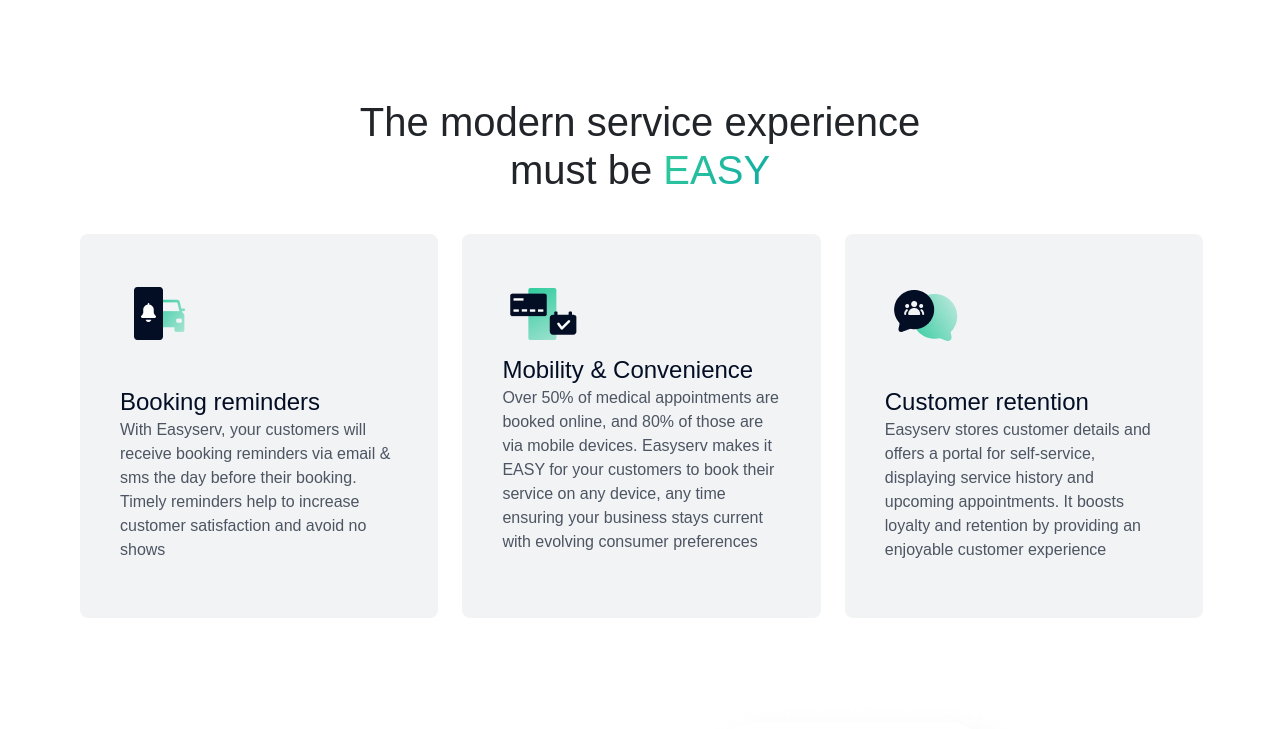
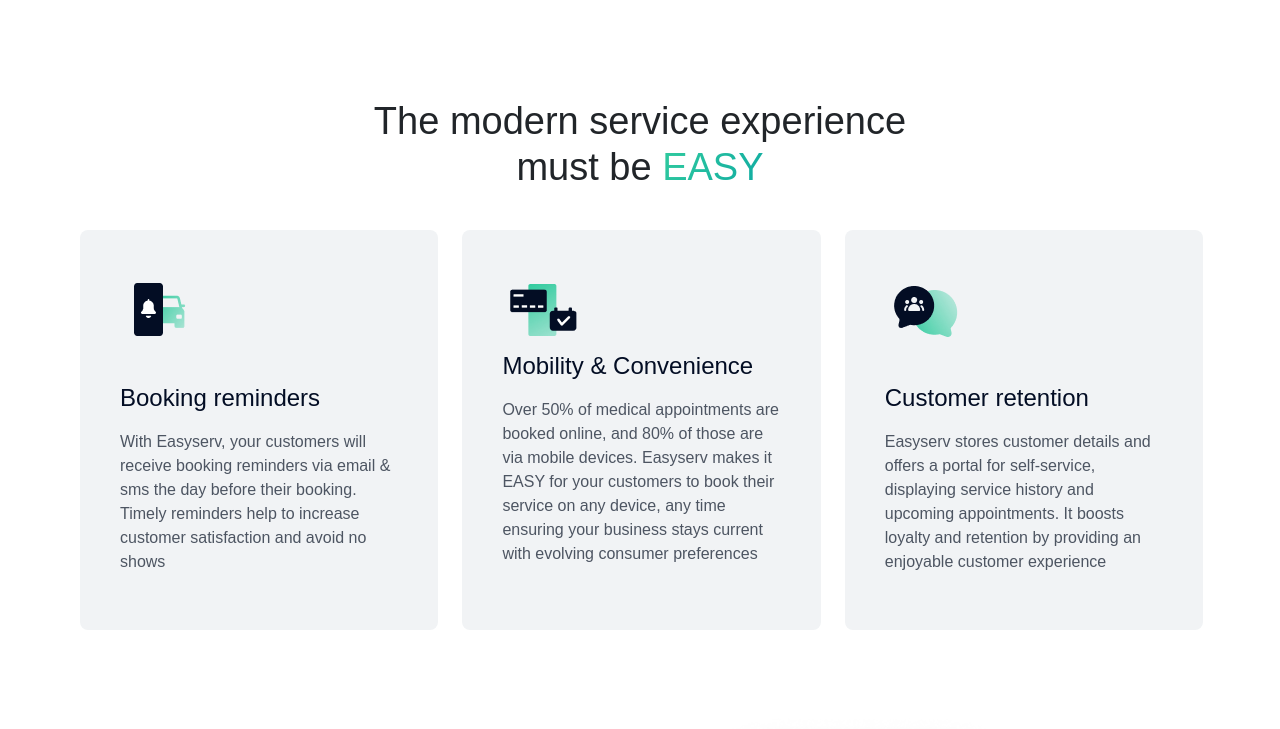
Before and after one commit to baopoo/Fix_HTML-CSS, a plain HTML site: page index.html in a window 1280 px wide. Shown: the part 1035-1764 px from the top of the page. Drawn offline with nearby package versions, Linux system fonts and the light colour scheme; a web font is replaced by a local one.

Commit message:
fix: fix website interface (complete)

```diff
--- a/index.html
+++ b/index.html
@@ -110,17 +110,15 @@
 
       <!-- Service Section -->
       <section class="service">
-            <div class="service-title text-h2 fw-500 text-center">
-              <h1>
-                The modern service experience <br> must be <span class="gradient-color">EASY</span>
-              </h1>
-            </div>
+            <h1 class="service-title text-h2 fw-500 text-center">
+                The modern service <br class="d-block d-md-none"/> experience <br> must be <span class="gradient-color">EASY</span>
+            </h1>
             <div class="service-slider">
                 <div class="service-steps row gap-3 gap-lg-4 flex-nowrap">
                     <div class="service-steps_card col-12 col-md-4">
                         <img class="service-steps_card-icon" src="./assets/card1.png">
                         </img>
-                        <div class="service-steps_card-content fs-nomal">
+                        <div class="service-steps_card-content fs-nomal d-flex flex-column">
                             <span class="service-steps_card-content_title fw-500 fc-black text-h3">
                                 Booking reminders
                             </span>
@@ -131,9 +129,8 @@
                     </div>
                     <div class="service-steps_card col-12 col-md-4">
                         <img class="service-steps_card-icon mb-0" src="./assets/card2.png">
-
                         </img>
-                        <div class="service-steps_card-content fs-nomal">
+                        <div class="service-steps_card-content fs-nomal d-flex flex-column">
                             <span class="service-steps_card-content_title fw-500 fc-black text-h3">
                                 Mobility & Convenience
                             </span>
@@ -146,7 +143,7 @@
                         <img class="service-steps_card-icon" src="./assets/card3.png">
 
                         </img>
-                        <div class="service-steps_card-content fs-nomal">
+                        <div class="service-steps_card-content fs-nomal d-flex flex-column">
                             <span class="service-steps_card-content_title fw-500 fc-black text-h3">
                                 Customer retention
                             </span>
@@ -223,7 +220,7 @@
         <div
           class="solution_application fw-400 fc-white text-h4 d-block d-lg-flex justify-content-between text-center"
         >
-          <div class="d-flex flex-column justify-content-between">
+          <div class="d-flex flex-column justify-content-between align-items-center">
             <img src="./assets/solution1.png" alt="" />
             <span>Online Bookings & Payments</span>
           </div>
@@ -232,7 +229,7 @@
             alt=""
             class="solution_subtract m-lg-auto"
           />
-          <div class="d-flex flex-column justify-content-between">
+          <div class="d-flex flex-column justify-content-between align-items-center">
             <img src="./assets/solution2.png" alt="" />
             <span >Booking Management</span>
           </div>
--- a/scss/_service.scss
+++ b/scss/_service.scss
@@ -28,7 +28,7 @@
   }
 
   &-title {
-    width: 573px;
+    max-width: 610px;
     margin: 0 auto;
 
     @include tablet {
@@ -56,6 +56,7 @@
         padding: 40px 40px 88px 40px;
         flex: 1 0 100%;
         min-width: 354px;
+        max-width: unset;
       }
 
       &-icon {
@@ -63,7 +64,7 @@
       }
 
       &-content {
-        &_title {
+        span {
           margin-bottom: 16px;
         }
       }
```
Also changed, not shown: index.css, 1 other file.
